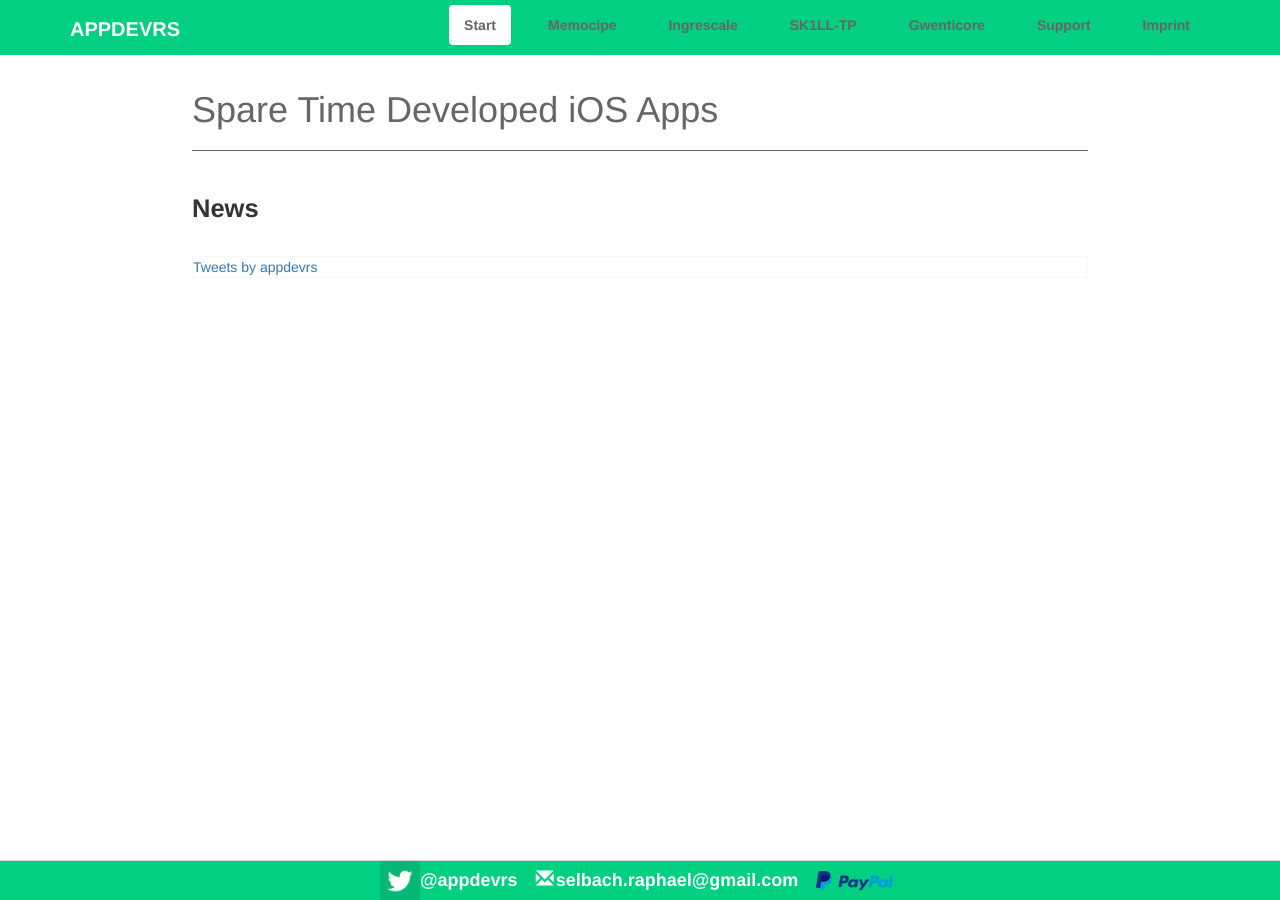
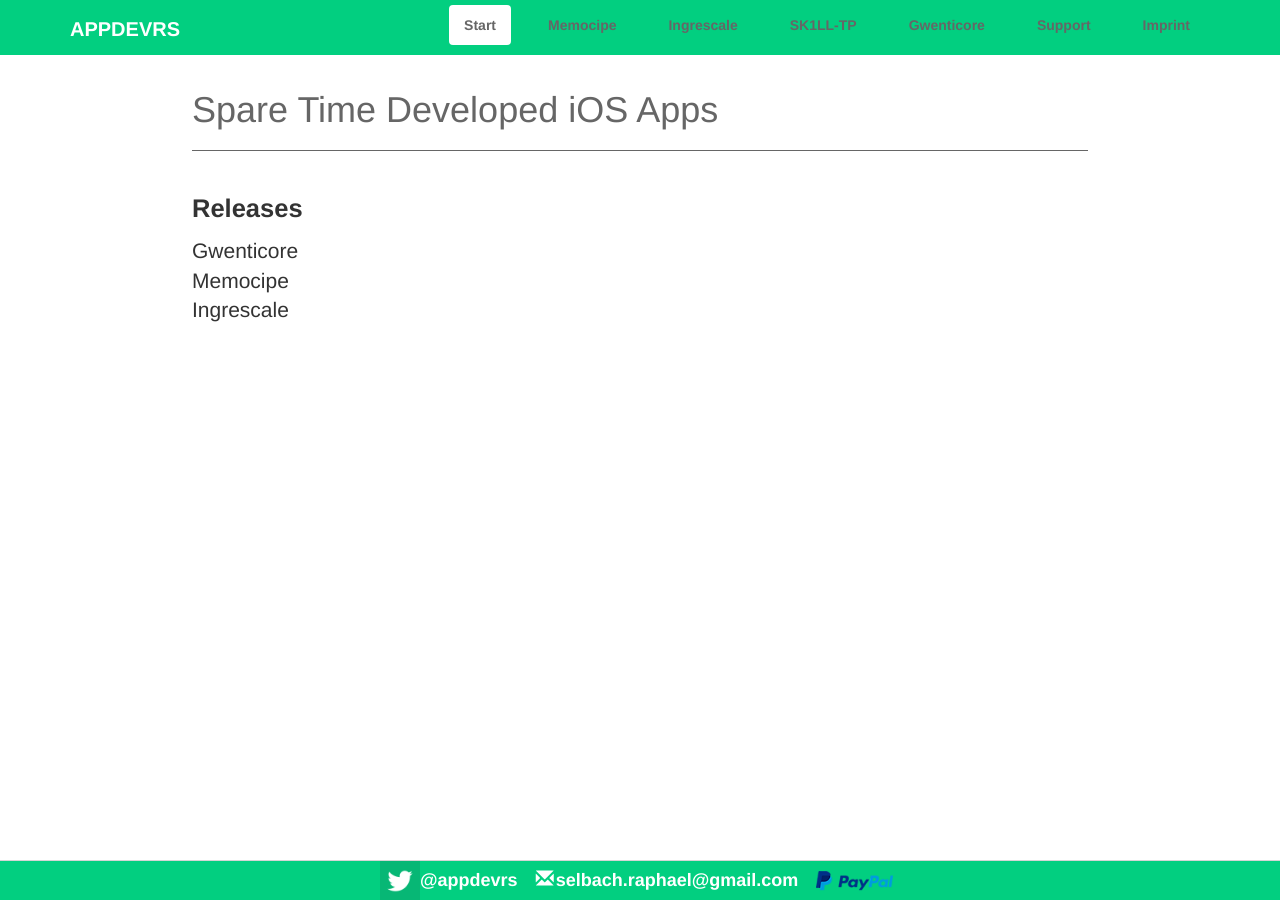
Before and after one commit to appdevrs/appdevrs.github.io, a Jekyll site: the page built from index.html, in a window 1280 px wide. Built offline with Jekyll 4.4.1, drawn with Linux system fonts in a browser that asks for light colours; comment, search, counter and statistics services are not loaded.

Commit message:
Update index.html

```diff
--- a/index.html
+++ b/index.html
@@ -5,10 +5,11 @@ location: /
 headline: Spare Time Developed iOS Apps
 ---
 <div class="descr">
-<p><strong>News</strong></p>
+<p><strong>Releases</strong></p>
 </div>
+<p>
+	Gwenticore <br>
+	Memocipe <br>
+	Ingrescale <br>
+</p>
 <br>
-<div id="twitter-box">
-	<a class="twitter-timeline" data-dnt="true" href="https://twitter.com/appdevrs?ref_src=twsrc%5Etfw">Tweets by appdevrs<br></a>
-	<script async src="https://platform.twitter.com/widgets.js" charset="utf-8"></script>
-</div>
```
